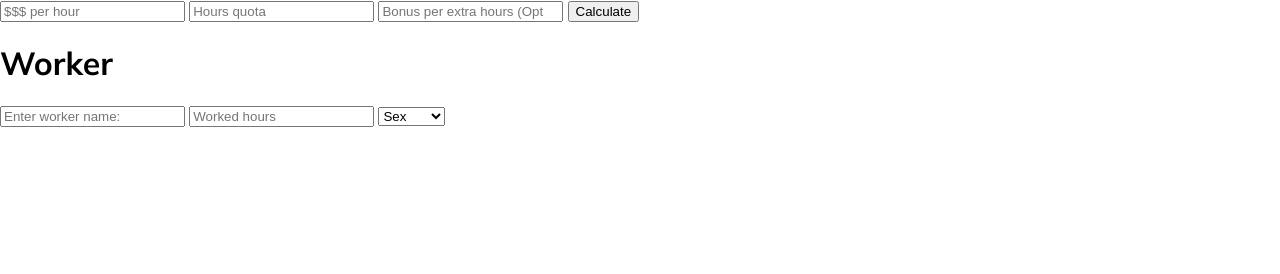
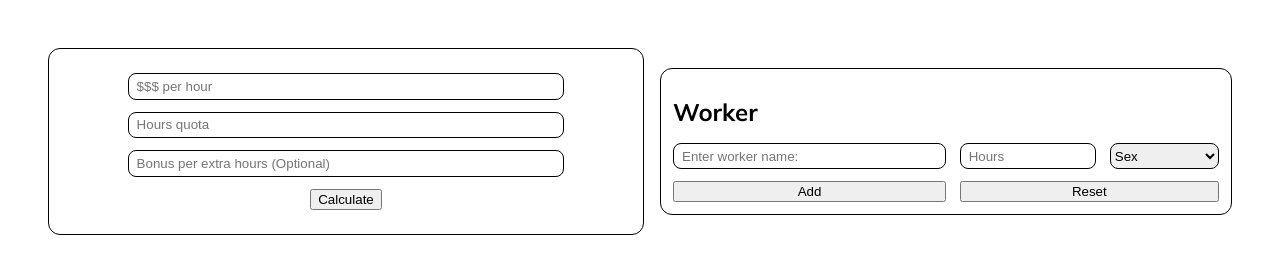
Before and after one commit to Imista/js_practice_salary, a plain HTML site: page index.html in a window 1280 px wide. Shown: the top 274 px of the page. Drawn offline with Linux system fonts and the light colour scheme.

Commit message:
Ct main - Css basic desing

```diff
--- a/index.html
+++ b/index.html
@@ -17,29 +17,36 @@
     </header>
     <main>
         <div class="data">
+
             <div class="data_mainData">
-
                 <form class="data_mainData_form">
-                    <input type="number" class="data_mainData_form_hours" placeholder="$$$ per hour">
-                    <input type="number" class="data_mainData_form_minHours" placeholder="Hours quota">
-                    <input type="number" class="data_mainData_form_bonus" placeholder="Bonus per extra hours (Optional)">
+                    <input type="number" class="data_mainData_form_hours input" placeholder="$$$ per hour">
+                    <input type="number" class="data_mainData_form_minHours input" placeholder="Hours quota">
+                    <input type="number" class="data_mainData_form_bonus input" placeholder="Bonus per extra hours (Optional)">
                     <button type="button">Calculate</button>
                 </form>
+            </div>
 
-            </div>
-            <div class="data_workers">
-                <form >
-                    <h1>Worker</h1>
-                    <input type="text" class="data_workers_form_name" placeholder="Enter worker name:">
-                    <input type="number" class="data_workers_form_hours" placeholder="Worked hours">
-                    <select class="data_workers_form_sex" id="">
+            <form class="data_workers">
+                <h1>Worker</h1>
+
+                <div class="data_workers_inputs">
+                    <input type="text" class="data_workers_inputs_name input" placeholder="Enter worker name:">
+                    <input type="number" class="data_workers_inputs_hours input" placeholder="Hours">
+                    <select class="data_workers_inputs_sex input" id="">
                         <option >Sex</option>
                         <option >Male</option>
                         <option >Female</option>
                         <option >Other</option>
                     </select>
-                </form>
-            </div>
+                </div>
+
+                <div class="data_workers_buttons">
+                    <button type="button" class="button bt1 data_workers_buttons_add">Add</button>
+                    <button type="button" class="button bt2 data_workers_buttons_reset">Reset</button>
+                </div>
+
+            </form>
         </div>
         <div class="result">
             <p class="result_total"></p>
--- a/style.css
+++ b/style.css
@@ -20,7 +20,103 @@ body{
 /*End Header*/
 
 /*Main*/
+main{
+    /*Display*/
+    display: flex;
+    justify-content: center;
+    flex-direction: column;
+    /*Box*/
+    box-sizing: border-box;
+    width: 100%;
+    padding: 40px;
+    /*Text*/
+    font-size: var(--sm);
+}
+.input{
+    height: 2em;
+    box-sizing: border-box;
+    border: 1px solid black;
+    border-radius: 8px;
+    padding: 8px;
+}
+.data{
+    /*Display*/
+    display: flex;
+    justify-content: center;
+    align-items: center;
+    /*Box*/
+    padding-bottom: 60px;
+    border-bottom: 1px solid black;
+}
+.data_mainData{
+    /*Display*/
+    display: flex;
+    flex-direction: column;
+    align-items: center;
+    /*Box*/
+    flex-basis: 50%;
+    padding: 24px;
+    border: 1px solid black;
+    border-radius: 12px;
+    margin: 8px;
+}
+.data_mainData_form{
+    /*Box*/
+    width: 100%;
+    /*Display*/
+    display: flex;
+    flex-direction: column;
+    align-items: center;
+}
+.data_mainData_form input{
+    /*Box*/
+    width: 80%;
+    margin-bottom: 12px;
+}
+/*Workers---------------------------------*/
+.data_workers{
+    /*Display*/
+    display: flex;
+    flex-direction: column;
+    /*Box*/
+    flex-basis: 50%;
+    padding: 12px;
+    border: 1px solid black;
+    border-radius: 12px;
+    margin: 8px;
+}
+.data_workers_inputs{
+    /*Box*/
+    width: 100%;
+    margin-bottom: 12px;
+    /*Display*/
+    display: flex;
+    justify-content: space-between;
+}
+.data_workers_inputs_name{
+    width: 50%;
+}
+.data_workers_inputs_hours{
+    width: 25%;
+}
+.data_workers_inputs_sex{
+    width: 20%;
+    padding: 0;
+}
 
+.data_workers_buttons{
+    width: 100%;
+    display: flex;
+    justify-content: space-between;
+}
+.data_workers_buttons_add{
+    display: inline;
+    flex-basis: 50%
+}
+.data_workers_buttons_reset{
+    display: inline;
+    flex-basis: 47.5%
+}
 /*End Main*/
 
 /*Footer*/
```
